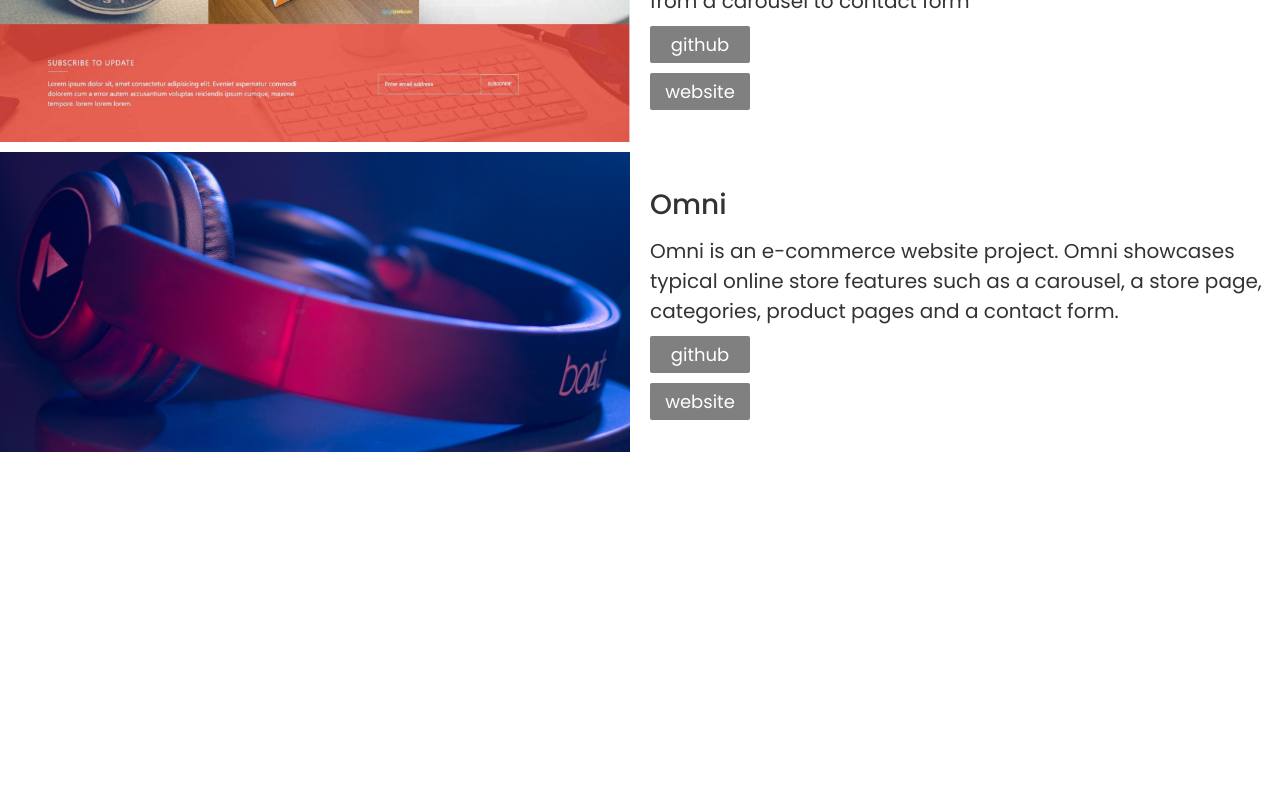
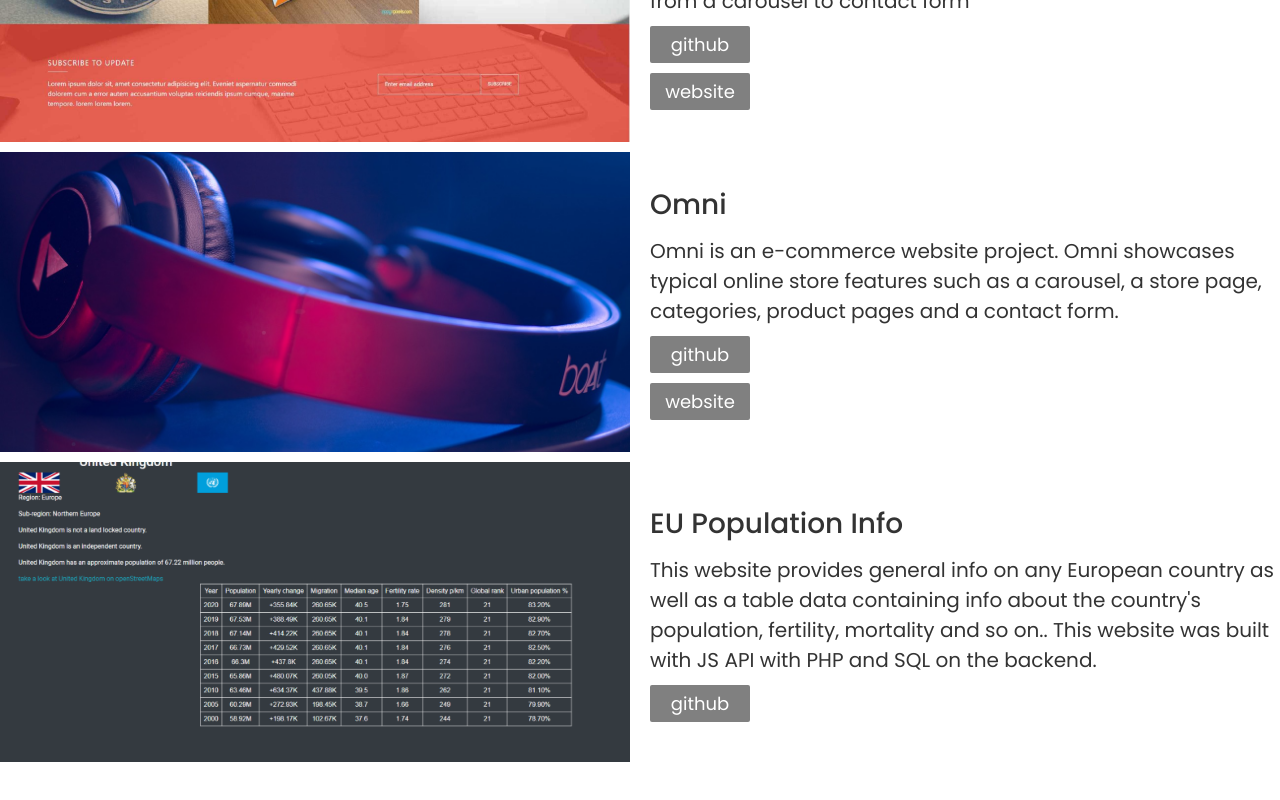
Before and after one commit to UrosZikic/Portfolio, a React (Create React App) app: page / in a window 1280 px wide. Shown: the part 2791-3591 px from the top of the page. Before the commit the page ends 3443 px from the top, so only its background shows below. Built offline with nearby package versions, Linux system fonts and the light colour scheme.

Commit message:
project section addtion

```diff
--- a/src/Projects.js
+++ b/src/Projects.js
@@ -5,6 +5,7 @@ import projectImage from "./images/project-1.png";
 import projectImage2 from "./images/project-2.jpg";
 import projectImage3 from "./images/project-3.jpg";
 import projectImage4 from "./images/project-4.jpg";
+import projectImage5 from "./images/project-4.png";
 // import styles
 import "./styles/Projects.css";
 
@@ -60,6 +61,17 @@ export default function Projects() {
         web={"https://uroszikic.github.io/OmniPhones/"}
         position={"bottom"}
       />
+      <Project
+        src={projectImage5}
+        alt={"Statistics Website"}
+        head={"EU Population Info"}
+        desc={
+          "This website provides general info on any European country as well as a table data containing info about the country's population, fertility, mortality and so on.. This website was built with JS API with PHP and SQL on the backend."
+        }
+        git={"https://github.com/UrosZikic/Euro-Stats"}
+        // web={"https://uroszikic.github.io/OmniPhones/"}
+        position={"bottom"}
+      />
     </section>
   );
 }
```
Also changed, not shown: src/images/project-4.png (added).
